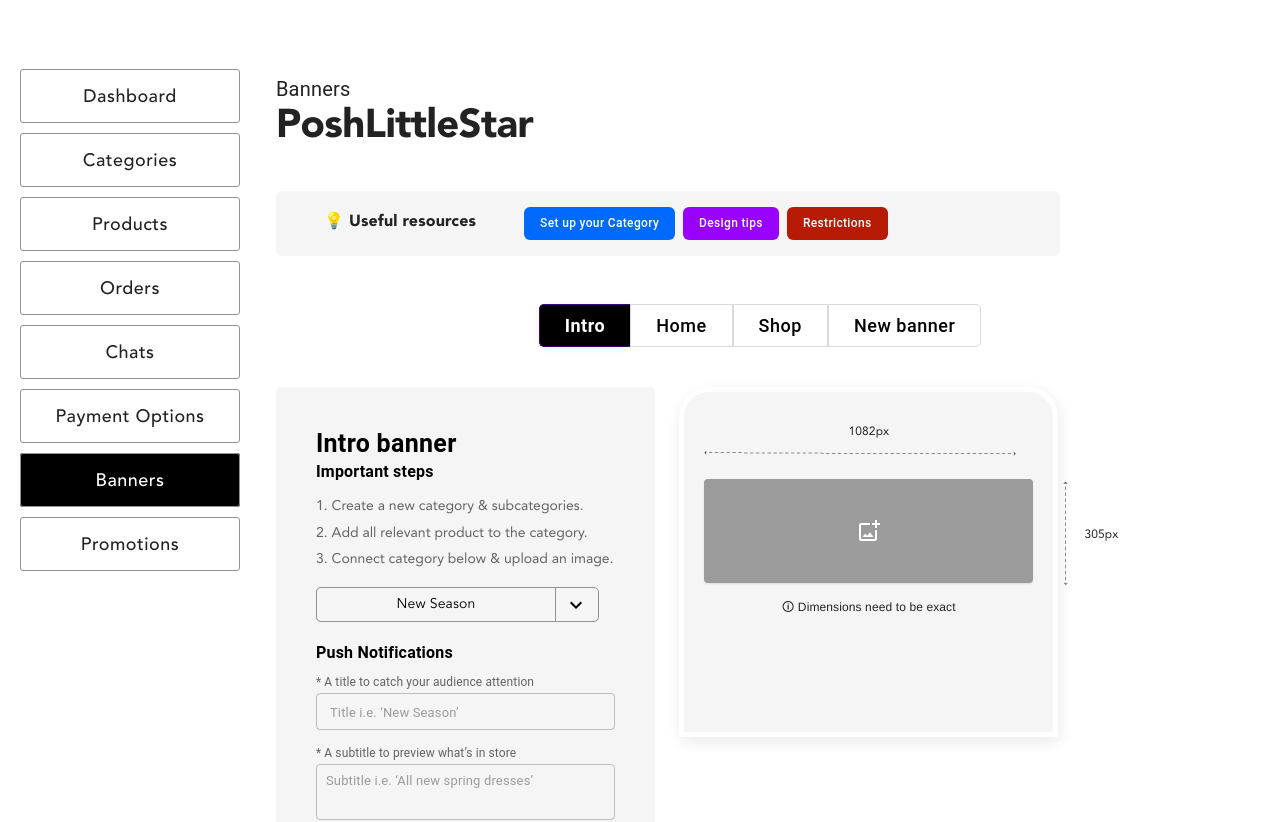
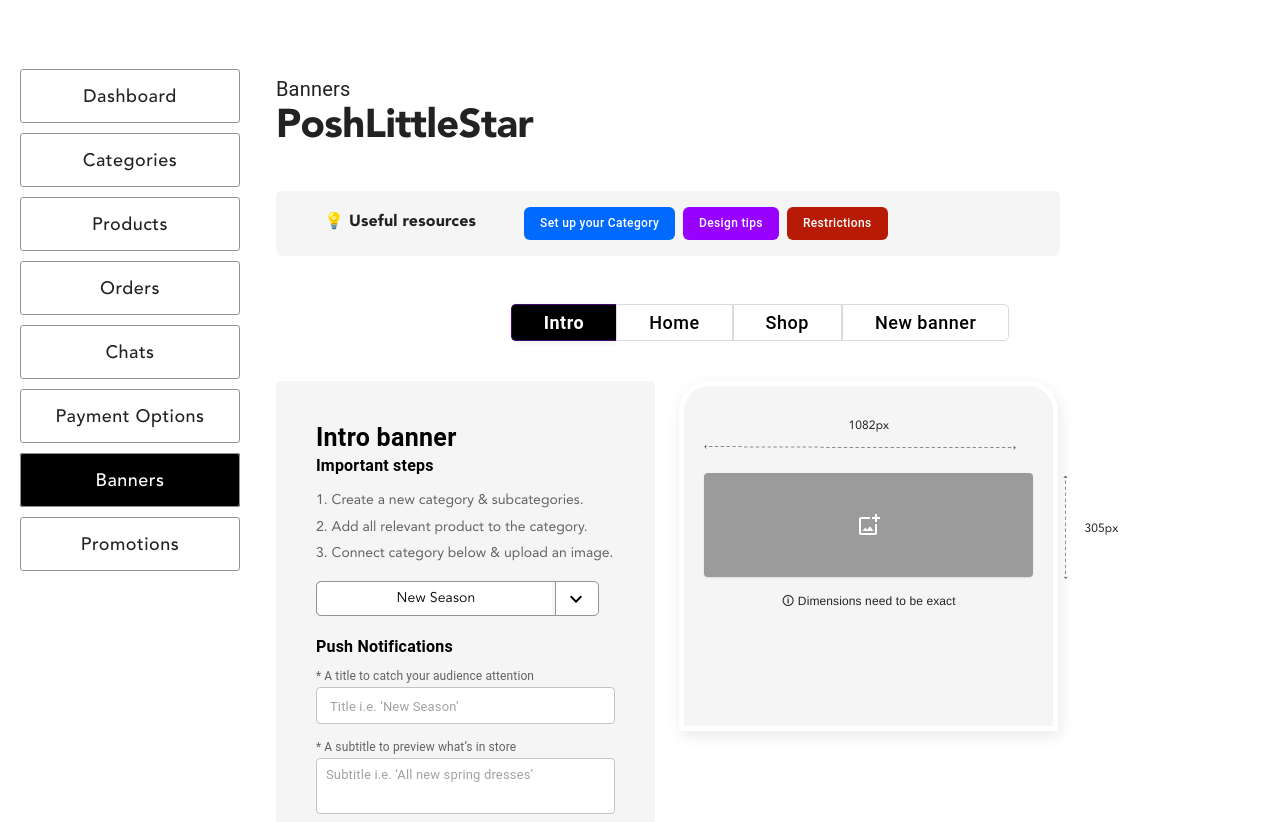
Before and after one commit to Zakria-Akram911/ECA, a React (Vite) app: page /banners in a window 1280 px wide. Shown: the top 822 px of the page. Built offline with nearby package versions, Linux system fonts and the light colour scheme; a small style sheet from the web is missing; a web font is replaced by a local one.

Commit message:
changes done - height and width of buttons, bgColor of select and radio on 3 pages

```diff
--- a/src/components/banner-new/BannerMainComponent.tsx
+++ b/src/components/banner-new/BannerMainComponent.tsx
@@ -1,22 +1,24 @@
-import { Box, Button, Grid, Typography, useMediaQuery } from '@mui/material';
-import React from 'react';
-import BannerIntro from './BannerIntro';
-import BannerHome from './BannerHome';
-import BannerShop from './BannerShop';
-import BannerNewBanner from './BannerNewBanner';
+import { Box, Button, Grid, Typography, useMediaQuery } from "@mui/material";
+import React from "react";
+import BannerIntro from "./BannerIntro";
+import BannerHome from "./BannerHome";
+import BannerShop from "./BannerShop";
+import BannerNewBanner from "./BannerNewBanner";
 
 const category = ["New Season", "Winter", "Summer"];
-const shopCategories = ["T-Shirts", "Casual Shirts", "Pants"]
-const numberOfItems = ["1","2","3","4","5","6","7"]
+const shopCategories = ["T-Shirts", "Casual Shirts", "Pants"];
+const numberOfItems = ["1", "2", "3", "4", "5", "6", "7"];
 
 const BannerMainComponent = () => {
   const [tab, setTab] = React.useState<string>("Intro");
   const matchesLargeScreen = useMediaQuery("(min-width:1281px)");
   return (
-    <Box sx={{
-      justifyContent: "center",
-      width: matchesLargeScreen ? "930px" : "auto",
-    }}>
+    <Box
+      sx={{
+        justifyContent: "center",
+        width: matchesLargeScreen ? "930px" : "auto",
+      }}
+    >
       <Box
         sx={{
           display: "flex",
@@ -101,15 +103,13 @@ const BannerMainComponent = () => {
               border: `${
                 tab === "Intro" ? "0.5px solid #3D0871" : "0.5px solid #DADADA"
               }`,
-              borderRight:"0",
+              borderRight: "0",
               boxShadow: `${
-                tab === "Intro"
-                  ? "0px 2px 6px 0px rgba(0, 0, 0, 0.07)"
-                  : "none"
+                tab === "Intro" ? "0px 2px 6px 0px rgba(0, 0, 0, 0.07)" : "none"
               }`,
               textTransform: "math-auto",
               fontSize: "18px",
-              p: "5px 25px",
+              p: "2px 32px",
               borderRadius: "5px 0 0 5px",
               "&. :hover": {
                 color: `${tab === "Intro" ? "black" : "white"}`,
@@ -129,9 +129,7 @@ const BannerMainComponent = () => {
               fontWeight: `${tab === "Home" ? "600" : "500"}`,
               color: `${tab === "Home" ? "white" : "black"}`,
               boxShadow: `${
-                tab === "Home"
-                  ? "0px 2px 6px 0px rgba(0, 0, 0, 0.07)"
-                  : "none"
+                tab === "Home" ? "0px 2px 6px 0px rgba(0, 0, 0, 0.07)" : "none"
               }`,
               border: `${
                 tab === "Home" ? "0.5px solid #3D0871" : "0.5px solid #DADADA"
@@ -139,7 +137,7 @@ const BannerMainComponent = () => {
               // borderRight:"0",
               textTransform: "math-auto",
               fontSize: "18px",
-              p: "5px 25px",
+              p: "2px 32px",
               borderRadius: "0",
             }}
           >
@@ -156,9 +154,7 @@ const BannerMainComponent = () => {
               fontWeight: `${tab === "Shop" ? "600" : "500"}`,
               color: `${tab === "Shop" ? "white" : "black"}`,
               boxShadow: `${
-                tab === "Shop"
-                  ? "0px 2px 6px 0px rgba(0, 0, 0, 0.07)"
-                  : "none"
+                tab === "Shop" ? "0px 2px 6px 0px rgba(0, 0, 0, 0.07)" : "none"
               }`,
               border: `${
                 tab === "Shop" ? "0.5px solid #3D0871" : "0.5px solid #DADADA"
@@ -166,7 +162,7 @@ const BannerMainComponent = () => {
               // borderRight:"0",
               textTransform: "math-auto",
               fontSize: "18px",
-              p: "5px 25px",
+              p: "2px 32px",
               borderRadius: "0",
             }}
           >
@@ -188,11 +184,13 @@ const BannerMainComponent = () => {
                   : "none"
               }`,
               border: `${
-                tab === "NewBanner" ? "0.5px solid #3D0871" : "0.5px solid #DADADA"
+                tab === "NewBanner"
+                  ? "0.5px solid #3D0871"
+                  : "0.5px solid #DADADA"
               }`,
               textTransform: "math-auto",
               fontSize: "18px",
-              p: "5px 25px",
+              p: "2px 32px",
               borderRadius: "0 5px 5px 0",
             }}
           >
@@ -201,27 +199,14 @@ const BannerMainComponent = () => {
         </Grid>
       </Grid>
 
-      {tab === "Intro" && (
-        <BannerIntro
-          category = {category}
-        />
+      {tab === "Intro" && <BannerIntro category={category} />}
+      {tab === "Home" && <BannerHome />}
+      {tab === "Shop" && (
+        <BannerShop category={shopCategories} numberOfItems={numberOfItems} />
       )}
-      {tab === "Home" && (
-        <BannerHome />
-      )}
-      {tab === "Shop" && (
-        <BannerShop
-          category={shopCategories}
-          numberOfItems = {numberOfItems}
-        />
-      )}
-      {tab === "NewBanner" && (
-        <BannerNewBanner
-        category = {category}
-        />
-      )}
+      {tab === "NewBanner" && <BannerNewBanner category={category} />}
     </Box>
-  )
-}
+  );
+};
 
-export default BannerMainComponent
+export default BannerMainComponent;
--- a/src/components/banner-new/BannerNewBanner.tsx
+++ b/src/components/banner-new/BannerNewBanner.tsx
@@ -13,7 +13,7 @@ import upperLine from "../../assets/line.svg";
 import sideLine from "../../assets/line-1200.png";
 import { toast } from "react-toastify";
 // import AddToPhotosIcon from "@mui/icons-material/AddToPhotos";
-import AddPhotoAlternateOutlinedIcon from '@mui/icons-material/AddPhotoAlternateOutlined';
+import AddPhotoAlternateOutlinedIcon from "@mui/icons-material/AddPhotoAlternateOutlined";
 import KeyboardArrowDownIcon from "@mui/icons-material/KeyboardArrowDown";
 
 const VisuallyHiddenInput = styled("input")({
@@ -33,7 +33,7 @@ const BannerNewBanner = (props: any) => {
   const [image, setImage] = React.useState();
   const [category, setCategory] = React.useState(props?.category[0]);
   console.log(image);
-  console.log(category)
+  console.log(category);
 
   const handleImageSelect = (e: any) => {
     if (e?.target) {
@@ -79,7 +79,7 @@ const BannerNewBanner = (props: any) => {
             bgcolor: "rgba(245, 245, 245, 1)",
             p: 5,
             borderRadius: "5px",
-            height:"326px"
+            height: "326px",
           }}
         >
           <Box>
@@ -155,7 +155,7 @@ const BannerNewBanner = (props: any) => {
             >
               <Box
                 sx={{
-                  background: "whitesmoke",
+                  background: "white",
                   color: "black",
                   width: "240px",
                   height: "35px",
@@ -197,7 +197,7 @@ const BannerNewBanner = (props: any) => {
                     placeholder="Choose Category"
                     IconComponent={KeyboardArrowDownIcon}
                     sx={{
-                      background: "whitesmoke",
+                      background: "white",
                       border: "0.5px solid #939393",
                       // color: "black",
                       width: "283px",
@@ -289,14 +289,16 @@ const BannerNewBanner = (props: any) => {
             display: "flex",
             flexDirection: "column",
             justifyContent: "center",
-            alignItems:"center",
+            alignItems: "center",
             height: "628px",
           }}
         >
           <Box
-            sx={{
+            sx={
+              {
                 // height: "60%",
-            }}
+              }
+            }
           >
             <Typography
               sx={{
@@ -336,7 +338,9 @@ const BannerNewBanner = (props: any) => {
                   },
                 }}
               >
-                {imagePreview ? null : <AddPhotoAlternateOutlinedIcon sx={{color:"white"}} />}
+                {imagePreview ? null : (
+                  <AddPhotoAlternateOutlinedIcon sx={{ color: "white" }} />
+                )}
                 <VisuallyHiddenInput type="file" onChange={handleImageSelect} />
               </Button>
             </Box>
@@ -378,6 +382,6 @@ const BannerNewBanner = (props: any) => {
       </Grid>
     </Box>
   );
-}
+};
 
-export default BannerNewBanner
+export default BannerNewBanner;
--- a/src/components/banner-new/BannerShop.tsx
+++ b/src/components/banner-new/BannerShop.tsx
@@ -152,7 +152,7 @@ const BannerShop = (props: any) => {
                 >
                   <Box
                     sx={{
-                      background: "whitesmoke",
+                      background: "white",
                       color: "black",
                       width: "240px",
                       height: "35px",
@@ -194,7 +194,7 @@ const BannerShop = (props: any) => {
                         placeholder="Choose Category"
                         IconComponent={KeyboardArrowDownIcon}
                         sx={{
-                          background: "whitesmoke",
+                          background: "white",
                           border: "0.5px solid #939393",
                           // color: "black",
                           width: "283px",
@@ -278,7 +278,7 @@ const BannerShop = (props: any) => {
                   >
                     <Box
                       sx={{
-                        background: "whitesmoke",
+                        background: "white",
                         color: "black",
                         width: "48px",
                         height: "35px",
@@ -320,7 +320,7 @@ const BannerShop = (props: any) => {
                           placeholder="Choose Category"
                           IconComponent={KeyboardArrowDownIcon}
                           sx={{
-                            background: "whitesmoke",
+                            background: "white",
                             border: "0.5px solid #939393",
                             // color: "black",
                             width: "96px",
@@ -509,6 +509,7 @@ const BannerShop = (props: any) => {
                 <Box
                   sx={{
                     border: "0.5px solid black",
+                    background: "white",
                     width: "239px",
                     height: "35px",
                     borderRadius: "5px",
@@ -586,6 +587,7 @@ const BannerShop = (props: any) => {
                     width: "239px",
                     height: "35px",
                     borderRadius: "5px",
+                    background: "white",
                     // textAlign:"center",
                     display: "flex",
                     alignItems: "center",
```
Also changed, not shown: src/components/banner-new/BannerIntro.tsx (+28 -25 lines). Lines whose indentation alone changed are shown as unchanged.
